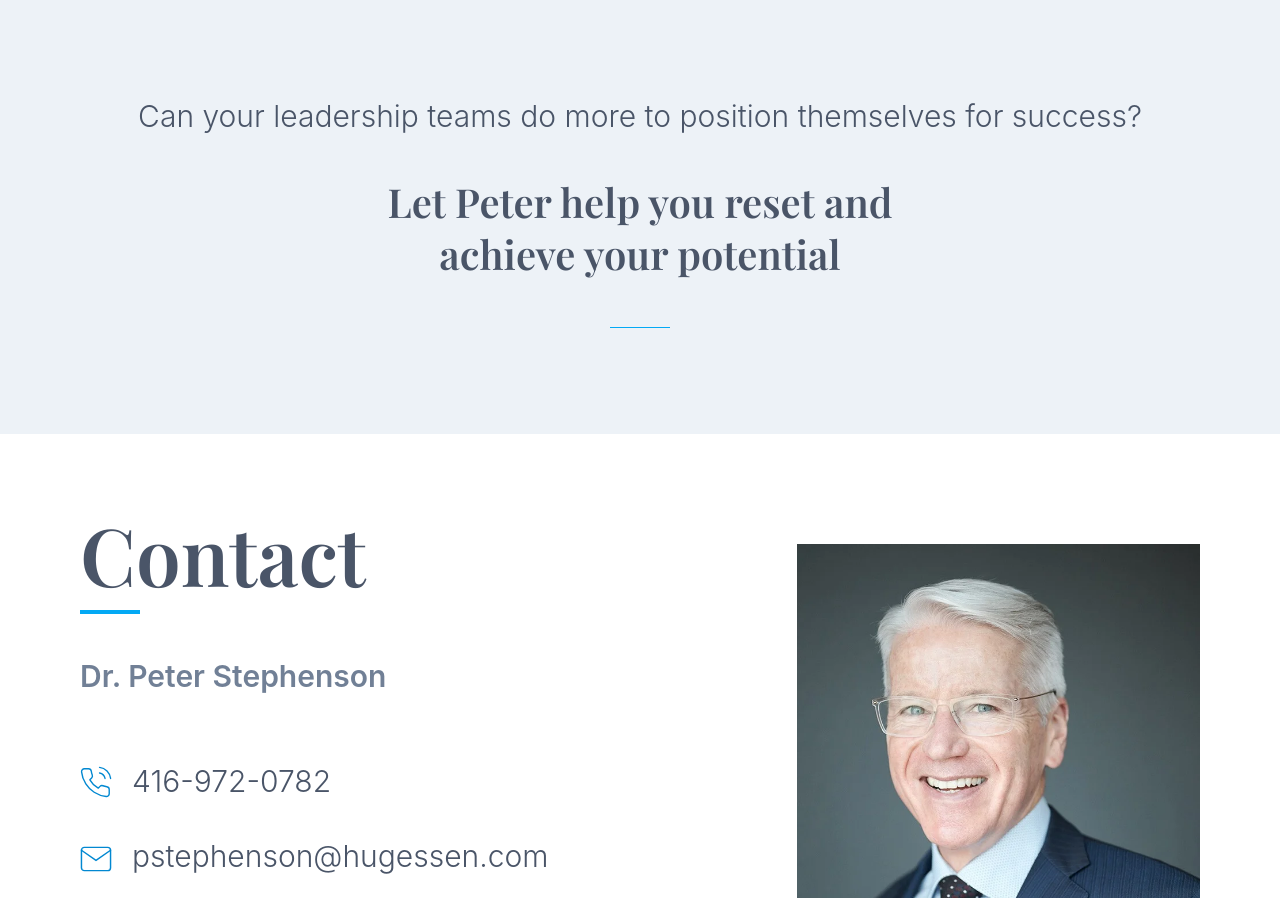
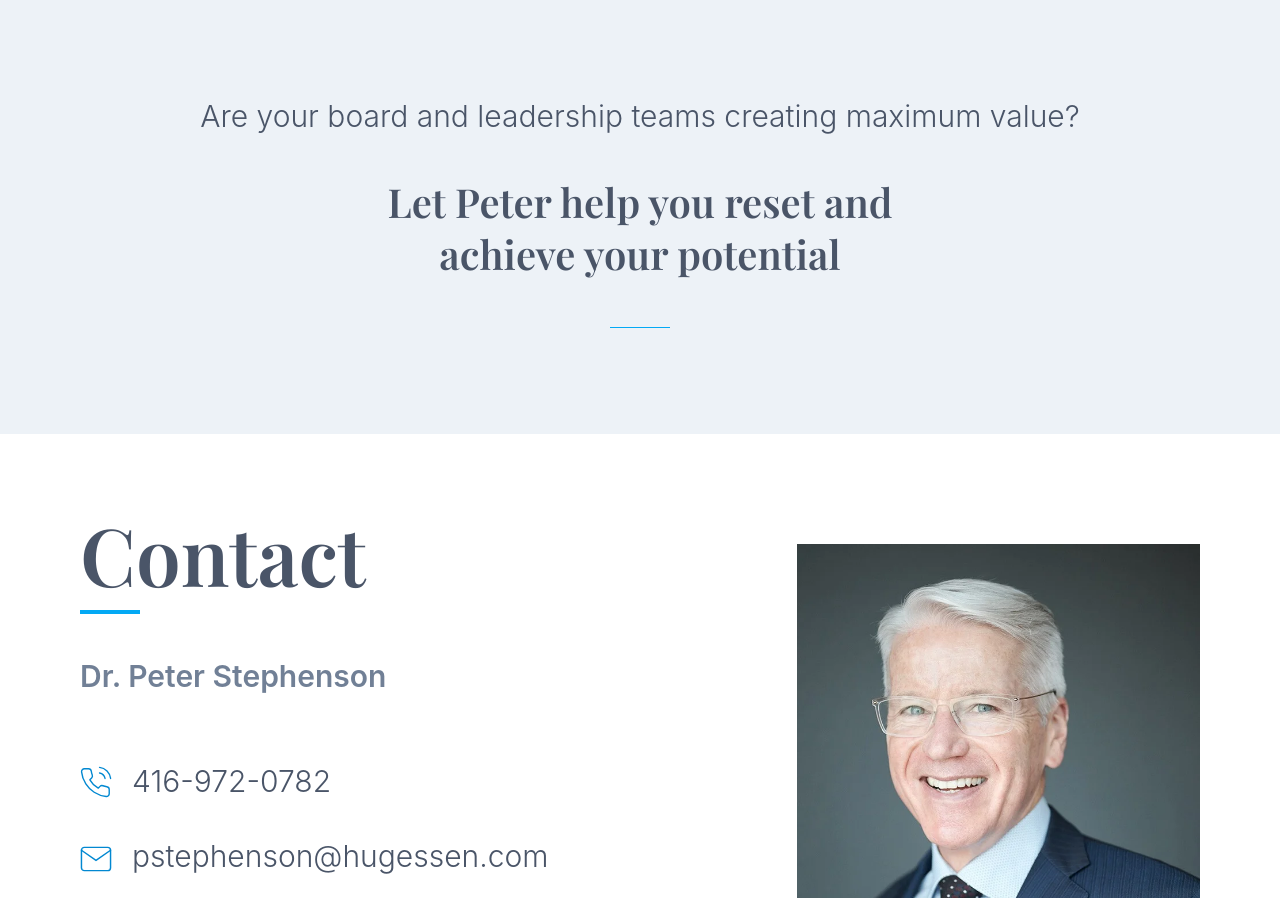
Before and after one commit to meridien-fi/meridien, a Next.js app: page / in a window 1280 px wide. Shown: the part 9086-9984 px from the top of the page. Built offline with nearby package versions, Linux system fonts and the light colour scheme; a web font is replaced by a local one.

Commit message:
cta section update

```diff
--- a/components/cta.js
+++ b/components/cta.js
@@ -3,9 +3,7 @@ import styled from 'styled-components'
 const Cta = () => (
   <Section>
     <Container>
-      <Title>
-        Can your leadership teams do more to position themselves for success?
-      </Title>
+      <Title>Are your board and leadership teams creating maximum value?</Title>
 
       <SubTitle>Let Peter help you reset and achieve your potential</SubTitle>
       <Dash />
@@ -27,7 +25,7 @@ const Container = styled.div`
   text-align: center;
 `
 
-const Title = styled.div`
+const Title = styled.h2`
   margin-bottom: 4rem;
   font-size: 3rem;
   line-height: 1.25;
```
